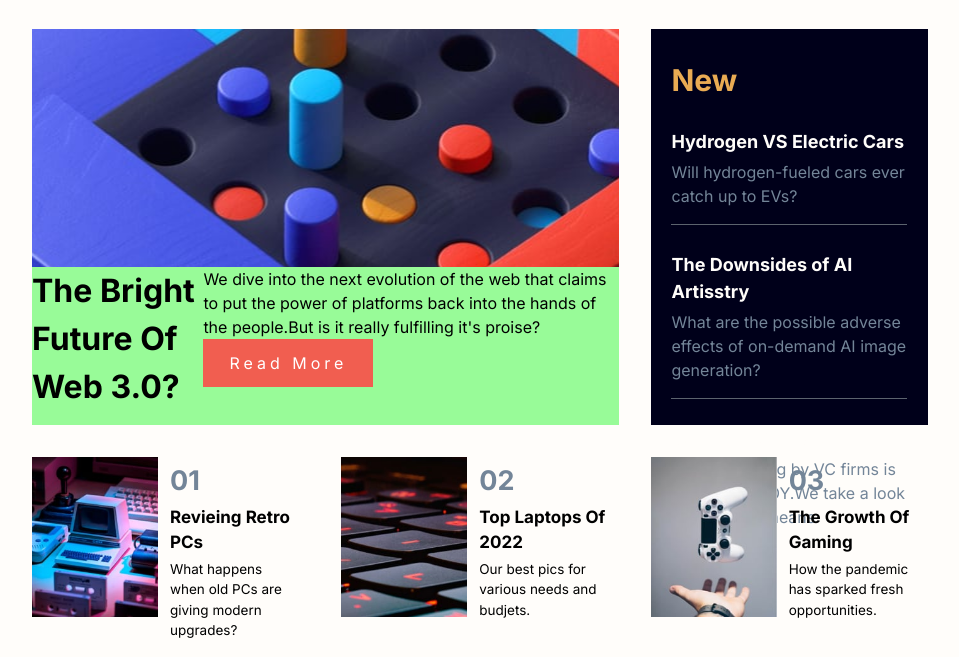
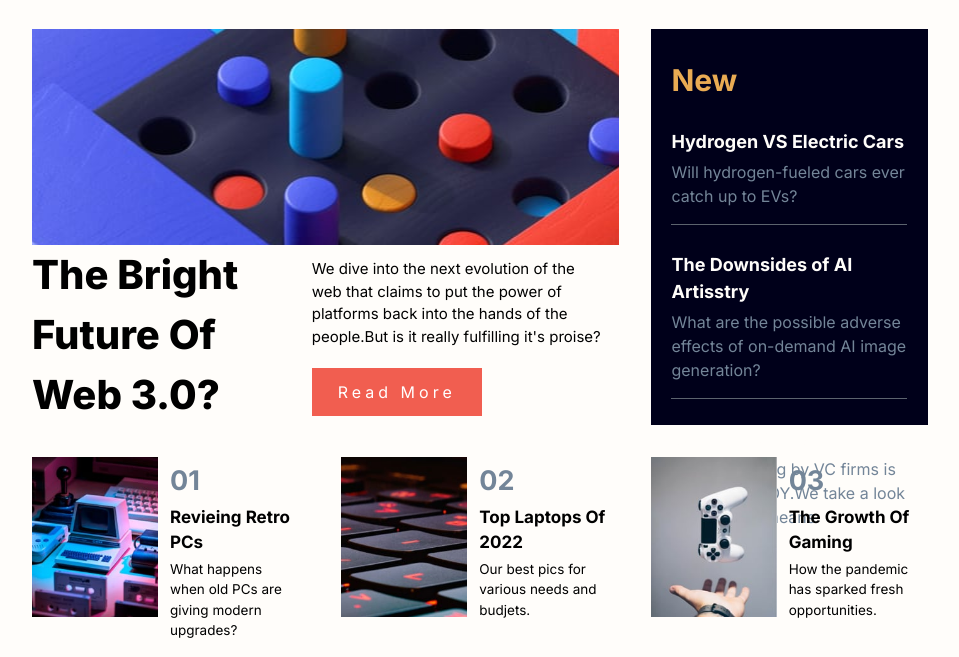
Before and after one commit to BeeAwwad/News-Homepage, a plain HTML site: page index.html in a window 1280 px wide. Shown: the part 143-800 px from the top of the page, without its empty margins (160-1119 px from the left). Drawn offline with Linux system fonts and the light colour scheme.

Commit message:
Style the main story div

```diff
--- a/styles.css
+++ b/styles.css
@@ -150,6 +150,7 @@
   user-select: none;
   -webkit-user-select: none;
   touch-action: manipulation;
+  margin-top: 20px;
 }
 
 .button-58:focus {
@@ -186,7 +187,7 @@ header {
 }
 /* Main News */
 .main-story {
-  background-color: palegreen;
+  /* background-color: palegreen; */
   display: grid;
   grid-template-rows: 1.2fr 0.8fr;
   grid-template-areas: "picture"
@@ -194,9 +195,22 @@ header {
   grid-area: content;
 }
  .main-h1 {
-  display: flex;
+  display: grid;
+  grid-template-areas: "heading text";
   grid-area: h1content;
 
+}
+.main-h1 h1 {
+  font-size: 40px;
+  font-weight: 800;
+  padding-right: 15px;
+  grid-area: heading;
+
+}
+.main-text {
+  font-size: 15px;
+  grid-area: text;
+  margin: 13px 13px 0 13px;
 }
 .main-image  {
   grid-area: picture;
@@ -204,15 +218,6 @@ header {
   background-position: center center;
 
 }
-/* .main-h1 h1 {
-  font-size: 40px;
-  font-weight: 800;
-  max-width: 50%;
-}
-.main-text {
-  max-width: 50%;
-  font-size: 15px;
-}  */
 
 
 /* New News */
```
